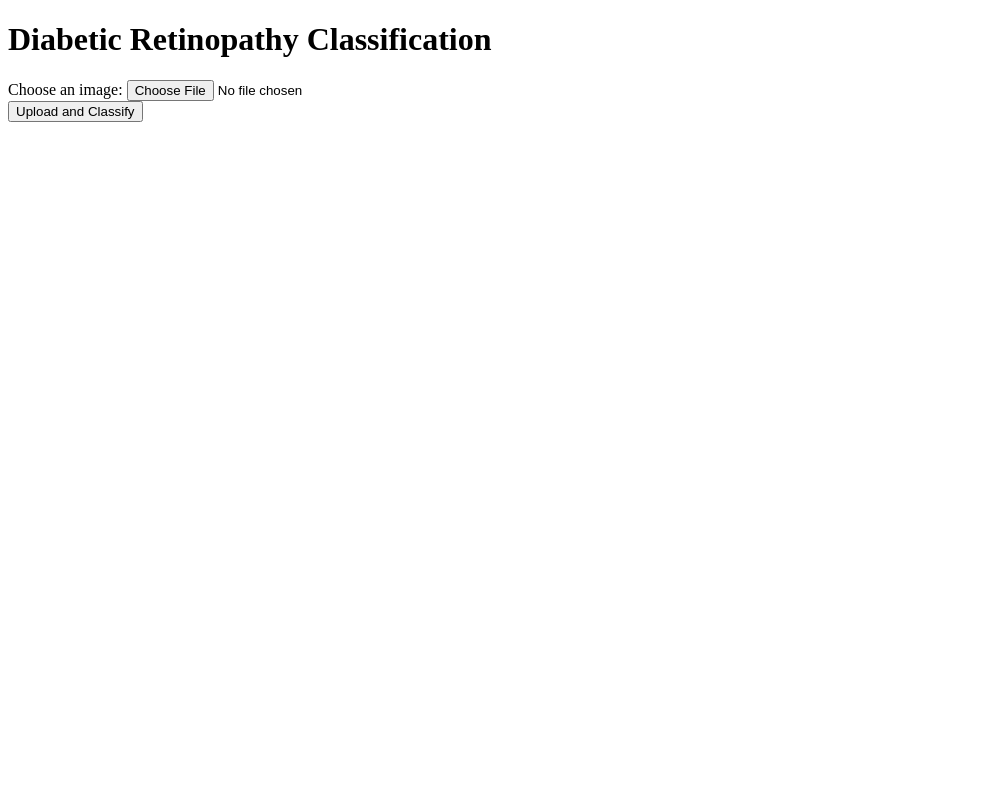
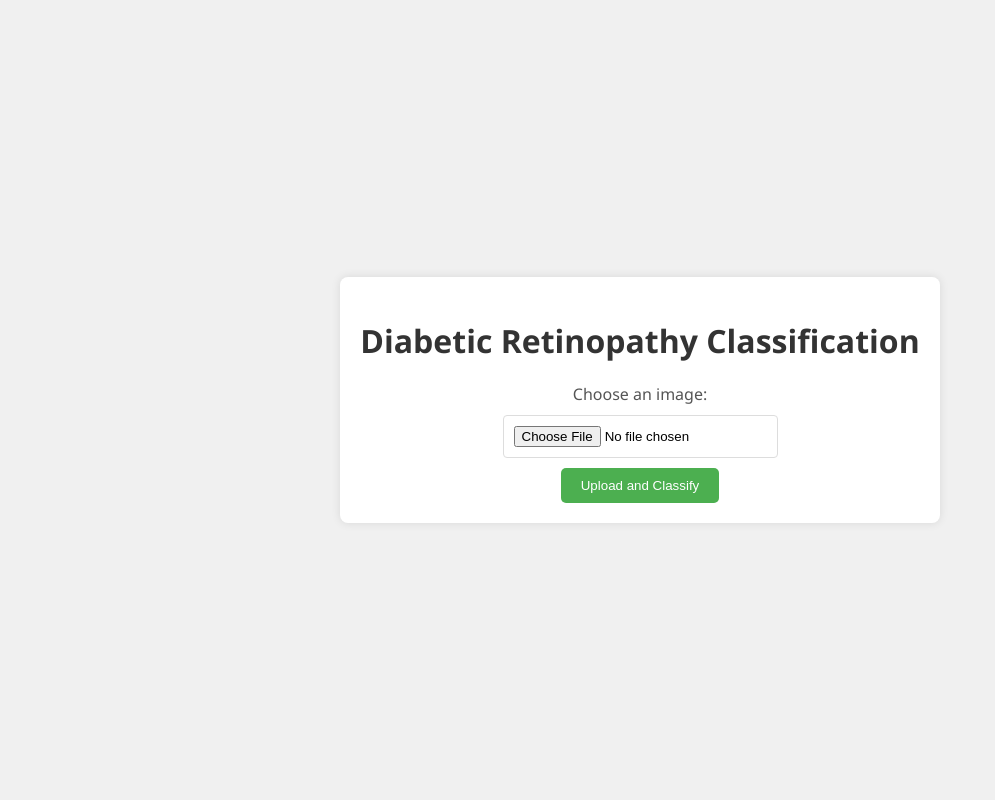
Before and after one commit to Nirdesh-Singh/Detector, a Flask app: page / in a window 1280 px wide. Shown: the whole page, without its empty margins (0-995 px from the left). Run offline with Flask 3, Linux system fonts and the light colour scheme.

Commit message:
Second Commit

```diff
--- a/templates/index.html
+++ b/templates/index.html
@@ -1,4 +1,4 @@
-<!DOCTYPE html>
+<!-- <!DOCTYPE html>
 <html lang="en">
 <head>
     <meta charset="UTF-8">
@@ -17,4 +17,85 @@
         <p style="color: red;">{{ error }}</p>
     {% endif %}
 </body>
+</html> -->
+
+<!DOCTYPE html>
+<html lang="en">
+<head>
+    <meta charset="UTF-8">
+    <meta name="viewport" content="width=device-width, initial-scale=1.0">
+    <title>Diabetic Retinopathy Classification</title>
+    <style>
+        body {
+            font-family: 'Segoe UI', Tahoma, Geneva, Verdana, sans-serif;
+            background-color: #f0f0f0;
+            margin: 0;
+            display: flex;
+            justify-content: center;
+            align-items: center;
+            height: 100vh;
+        }
+
+        #container {
+            text-align: center;
+            background-color: #fff;
+            padding: 20px;
+            border-radius: 8px;
+            box-shadow: 0 0 10px rgba(0, 0, 0, 0.1);
+        }
+
+        h1 {
+            color: #333;
+        }
+
+        form {
+            margin-top: 20px;
+        }
+
+        label {
+            display: block;
+            margin-bottom: 10px;
+            color: #555;
+        }
+
+        input[type="file"] {
+            margin-bottom: 10px;
+            padding: 10px;
+            border: 1px solid #ddd;
+            border-radius: 4px;
+            box-sizing: border-box;
+        }
+
+        button {
+            background-color: #4CAF50;
+            color: white;
+            padding: 10px 20px;
+            border: none;
+            border-radius: 5px;
+            cursor: pointer;
+        }
+
+        button:hover {
+            background-color: #45a049;
+        }
+
+        p {
+            color: red;
+        }
+    </style>
+</head>
+<body>
+    <div id="container">
+        <h1>Diabetic Retinopathy Classification</h1>
+        <form action="/upload" method="post" enctype="multipart/form-data">
+            <label for="file">Choose an image:</label>
+            <input type="file" id="file" name="file" accept=".jpg, .jpeg, .png" required>
+            <br>
+            <button type="submit">Upload and Classify</button>
+        </form>
+        {% if error %}
+            <p>{{ error }}</p>
+        {% endif %}
+    </div>
+</body>
 </html>
```
Also changed, not shown: templates/result.html (+60 -1 lines).
